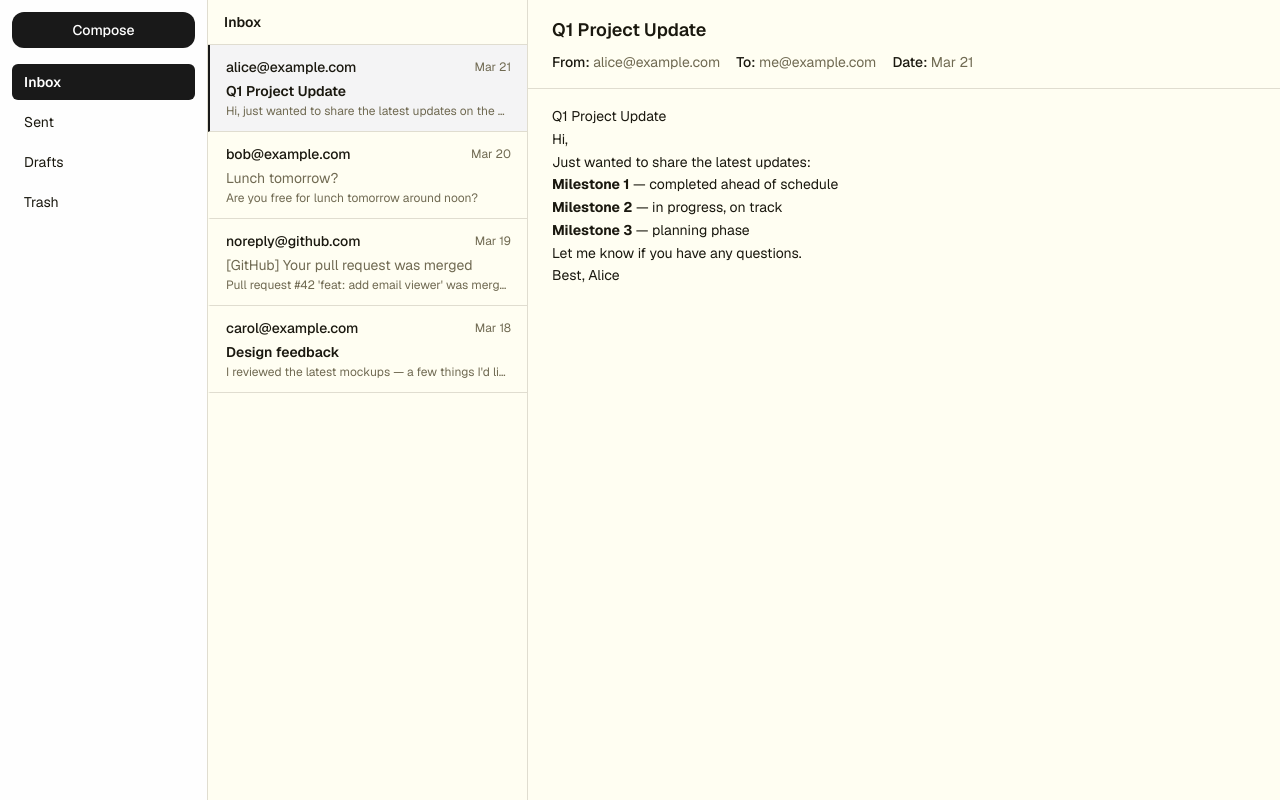
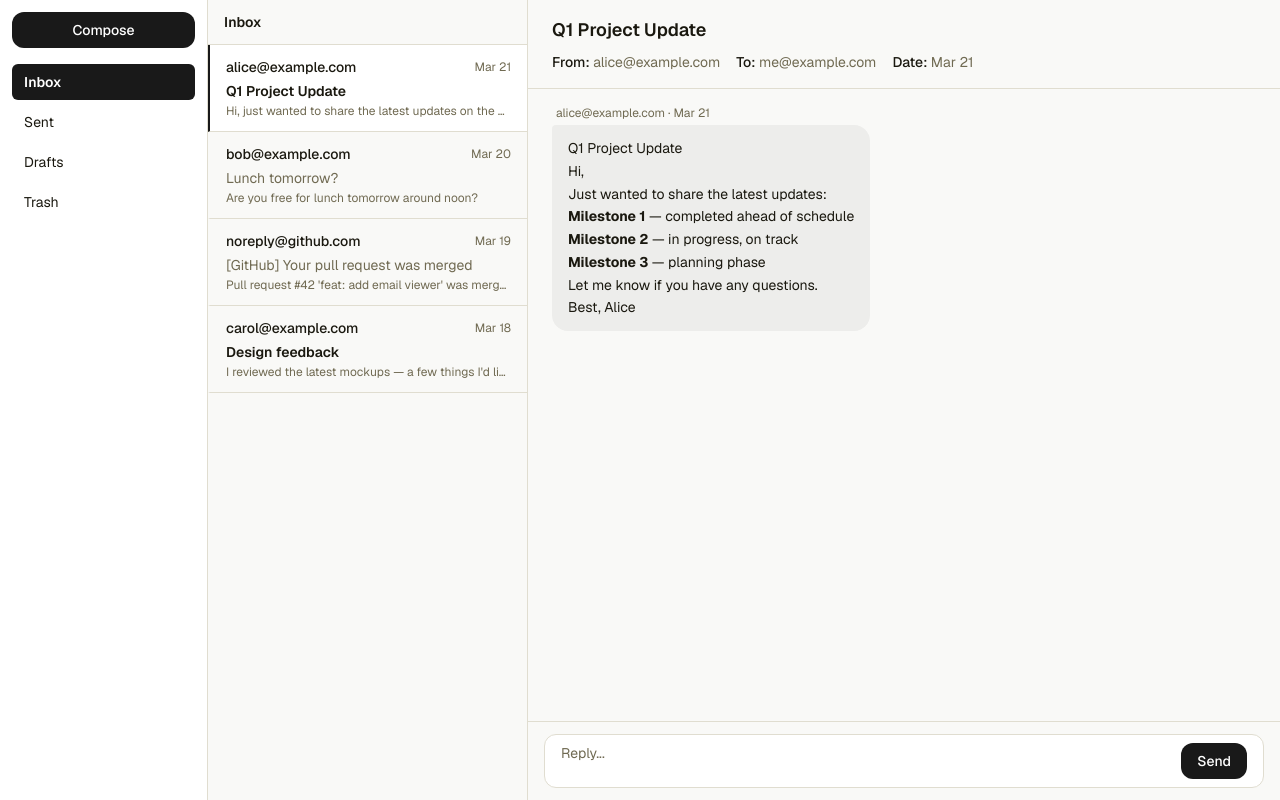
Before and after one commit to VxTi/quark-email-client, a Next.js app: page /inbox in a window 1280 px wide. Both pictures are taken after a click on the button 367 px from the left and 88 px from the top of the page. Built offline with nearby package versions, Linux system fonts and the light colour scheme.

Commit message:
Add email attachments feature and enhance email viewer UI

```diff
--- a/src/app/globals.css
+++ b/src/app/globals.css
@@ -1,8 +1,9 @@
 @import "tailwindcss";
 
 @theme {
-  --color-bg: #fffef2;
-  --color-surface: #fefefe;
+  --color-bg: #f9f9f7;
+  --color-surface: #ffffff;
+  --color-bubble: #ededeb;
   --color-border: #e0ddd0;
   --color-accent: #191919;
   --color-text: #1a180f;
--- a/src/components/email/EmailListItem.tsx
+++ b/src/components/email/EmailListItem.tsx
@@ -13,7 +13,7 @@ function EmailMeta({ from, date }: { from: string; date: string }) {
 }
 
 export default function EmailListItem({ email, selected, onClick }: Props) {
-  const bg = selected ? "bg-zinc-100 border-l-2 border-l-accent" : "hover:bg-bg border-l-2 border-l-transparent";
+  const bg = selected ? "bg-surface border-l-2 border-l-accent" : "hover:bg-surface border-l-2 border-l-transparent";
   return (
     <button onClick={onClick} className={`w-full text-left px-4 py-3 border-b border-border transition-colors ${bg}`}>
       <EmailMeta from={email.from} date={email.date} />
--- a/src/components/email/EmailViewerBody.tsx
+++ b/src/components/email/EmailViewerBody.tsx
@@ -1,13 +1,57 @@
 "use client";
 import Markdown from "react-markdown";
+import Button from "@/components/ui/Button";
 import type { Email } from "@/types/email";
 
 interface Props { email: Email; }
 
-export default function EmailViewerBody({ email }: Props) {
+function Attachment({ name }: { name: string }) {
   return (
-    <div className="px-6 py-4 flex-1 overflow-y-auto text-text text-sm leading-relaxed">
-      <Markdown>{email.body}</Markdown>
+    <div className="flex items-center gap-2 px-3 py-2 bg-surface border border-border rounded-lg text-xs text-text-muted">
+      <span>📎</span>
+      <span className="truncate">{name}</span>
     </div>
   );
 }
+
+function EmailBubble({ email }: { email: Email }) {
+  return (
+    <div className="flex flex-col items-start gap-1 max-w-[75%]">
+      <span className="text-xs text-text-muted px-1">{email.from} · {email.date}</span>
+      <div className="bg-bubble rounded-2xl rounded-tl-sm px-4 py-3 text-sm text-text leading-relaxed">
+        <Markdown>{email.body}</Markdown>
+      </div>
+      {email.attachments?.length ? (
+        <div className="flex flex-wrap gap-2 mt-1">
+          {email.attachments.map(a => <Attachment key={a} name={a} />)}
+        </div>
+      ) : null}
+    </div>
+  );
+}
+
+function ReplyComposer() {
+  return (
+    <div className="px-4 py-3 border-t border-border shrink-0">
+      <div className="flex items-end gap-3 bg-surface border border-border rounded-xl px-4 py-2">
+        <textarea
+          className="flex-1 bg-transparent text-sm text-text placeholder:text-text-muted resize-none outline-none min-h-[36px] max-h-[120px]"
+          placeholder="Reply..."
+          rows={1}
+        />
+        <Button className="shrink-0">Send</Button>
+      </div>
+    </div>
+  );
+}
+
+export default function EmailViewerBody({ email }: Props) {
+  return (
+    <div className="flex flex-col flex-1 overflow-hidden">
+      <div className="flex-1 overflow-y-auto px-6 py-4">
+        <EmailBubble email={email} />
+      </div>
+      <ReplyComposer />
+    </div>
+  );
+}
--- a/src/types/email.ts
+++ b/src/types/email.ts
@@ -7,4 +7,5 @@ export interface Email {
   body: string;
   date: string;
   read: boolean;
+  attachments?: string[];
 }
```
